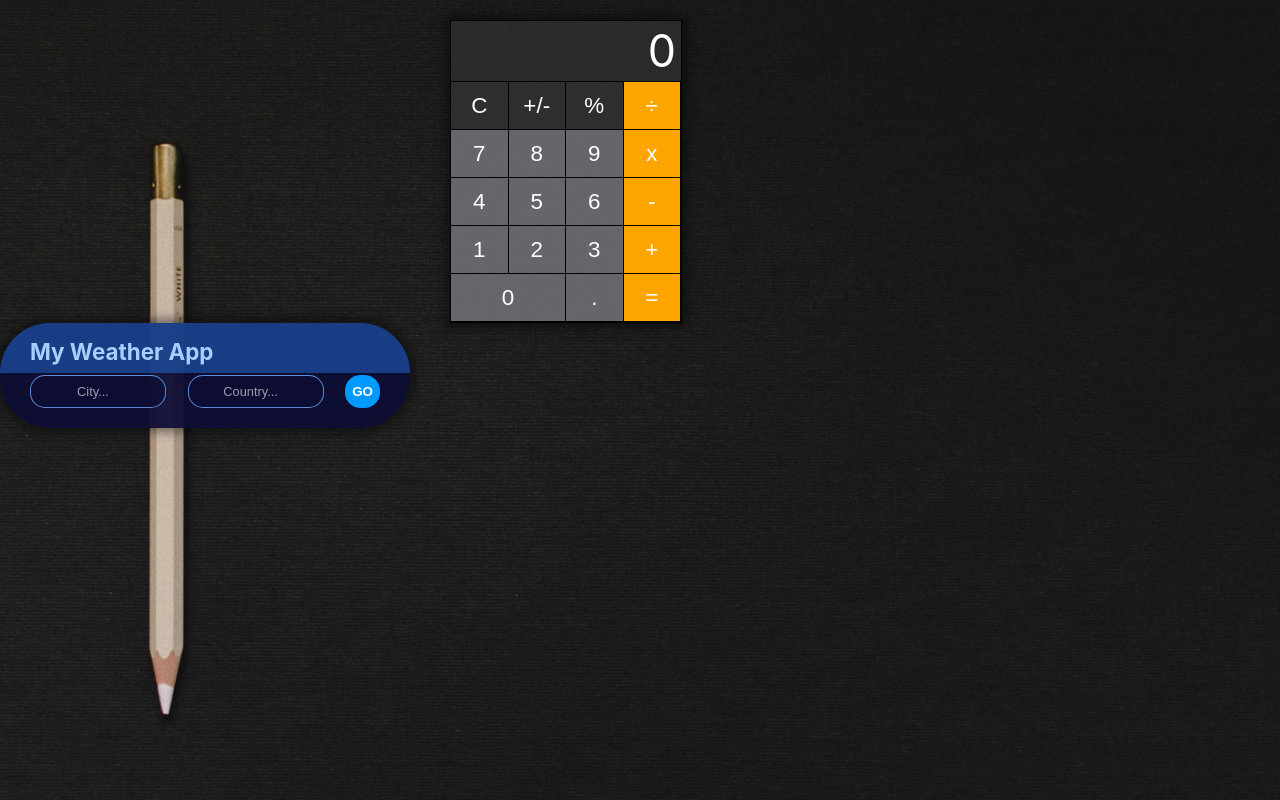
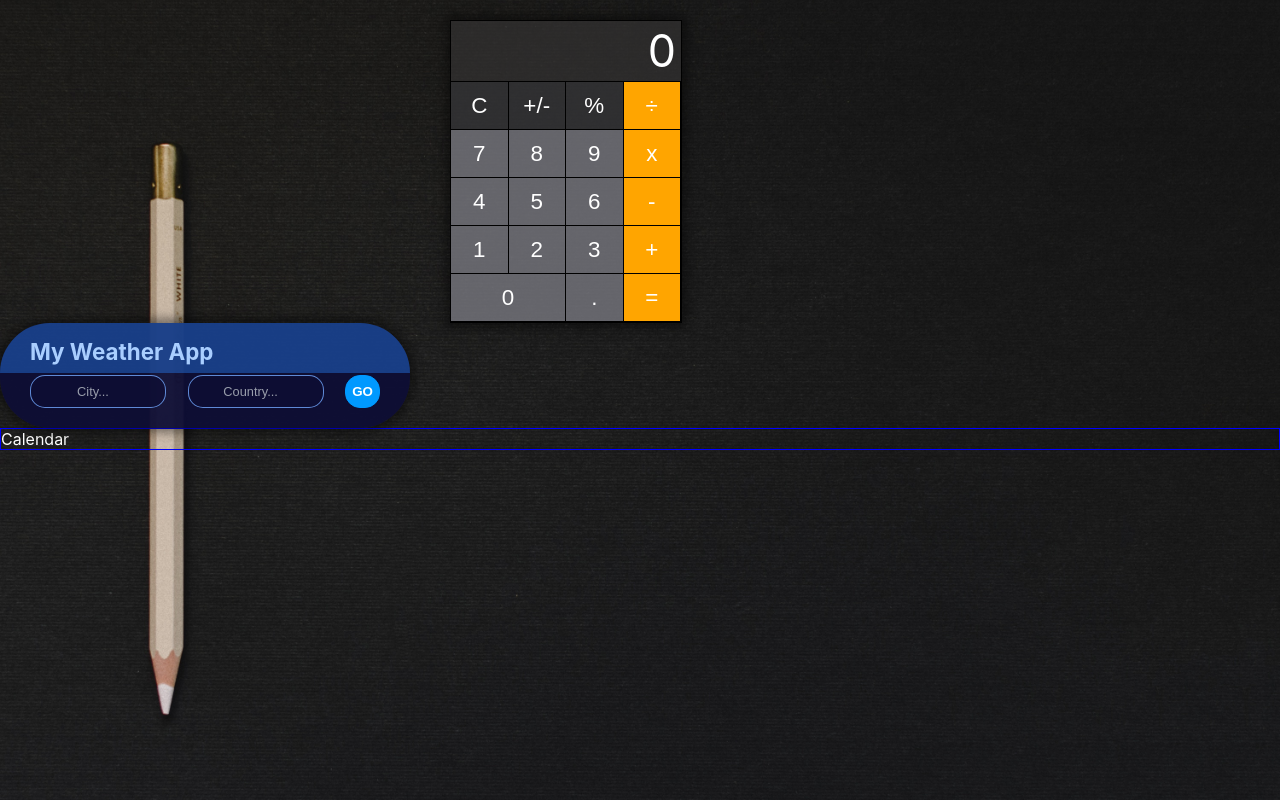
Before and after one commit to lfsalazarcruz/my-react-calculator, a React (Create React App) app in the folder my-calculator/: page / in a window 1280 px wide. Built offline with nearby package versions, Linux system fonts and the light colour scheme.

Commit message:
Started calendar app. Added react moment package.

```diff
--- a/my-calculator/package.json
+++ b/my-calculator/package.json
@@ -3,6 +3,7 @@
   "version": "0.1.0",
   "private": true,
   "dependencies": {
+    "moment": "^2.23.0",
     "react": "^16.7.0",
     "react-dom": "^16.7.0",
     "react-draggable": "^3.1.1",
--- a/my-calculator/src/App.js
+++ b/my-calculator/src/App.js
@@ -5,9 +5,9 @@ import './App.css';
 
 import Calculator from './Components/Calculator/Calculator';
 import WeatherApp from './Components/WeatherApp/WeatherApp';
+import CalendarApp from './Components/CalendarApp/CalendarApp';
 
 class App extends Component {
-
   render() {
     return (
       <div className="App">
@@ -41,6 +41,7 @@ class App extends Component {
           <WeatherApp/>
           </div>
         </Draggable>
+        <CalendarApp/>
       </div>
     );
   }
--- /dev/null
+++ b/my-calculator/src/Components/CalendarApp/CalendarApp.css
@@ -0,0 +1,5 @@
+.calendar-app {
+    border: 1px solid blue;
+    color: white;
+    /* background: rgb(255, 255, 129); */
+}
--- /dev/null
+++ b/my-calculator/src/Components/CalendarApp/CalendarApp.js
@@ -0,0 +1,25 @@
+import React, { Component } from 'react';
+import moment from 'moment';
+
+import './CalendarApp.css';
+
+class CalendarApp extends Component {
+	// constructor(props) {
+	// 	super(props);
+	// }
+
+	state = {
+		momentContext: moment(),
+		today: moment(),
+		showMonthPopup: false,
+		showYearPopup: false,
+	}
+
+	render() {
+		return (
+			<div className="calendar-app">Calendar</div>
+		);
+	}
+}
+
+export default CalendarApp;
```
Also changed, not shown: 2 other files (tests, documents, lock files or other folders).
